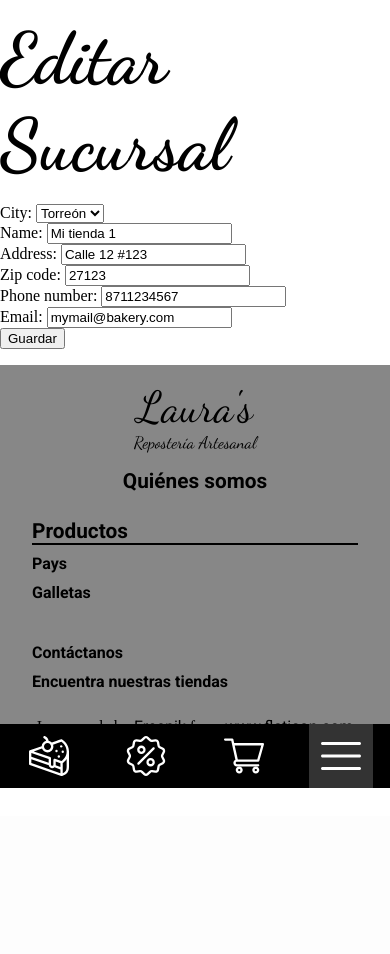
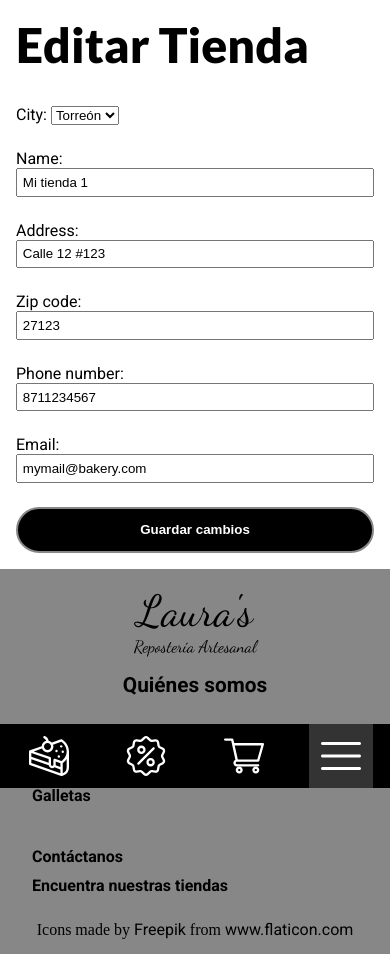
Before and after one commit to rccastruita/PilaII_Proyecto_Plantillas, a Django app: page /stores/3/edit/ in a window 390 px wide. Shown: the part 56-1010 px from the top of the page. Before the commit the page ends 844 px from the top, so only its background shows below. Run offline with Django 3.2, Linux system fonts and the light colour scheme; data comes from the database, SQL or seed files in the repository; both versions use the stored data as it was after the commit; some libraries are stand-ins or nearby versions.

Commit message:
Responsive Store forms

```diff
--- a/stores/templates/stores/store_update.html
+++ b/stores/templates/stores/store_update.html
@@ -5,12 +5,14 @@
 {% block content %}
 
 <main>
-  <section class="section-top">
-    {% include 'section_title.html' with name='Editar Sucursal' %}
-      <form action="" method="POST">{% csrf_token %}
-        {{ form.as_ul }}
-        <input type="submit" name="guardar" value="Guardar">
+  <section class="section section-top">
+    <section class="section-form">
+      <form class="form" action="" method="POST">{% csrf_token %}
+        <h1 class="form__title">Editar Tienda</h1>
+        {{ form.as_p }}
+        <button class="btn btn--black form__submit">Guardar cambios</button>
       </form>
+    </section>
   </section>
 </main>
 {% endblock content %}
--- a/stores/views.py
+++ b/stores/views.py
@@ -22,5 +22,5 @@ class StoreUpdateView(UpdateView):
 class StoreDeleteView(DeleteView):
     model = my_models.Store
     template_name_suffix = '_delete'
-    #context_object_name = 'sucursal'
+    context_object_name = 'store'
     success_url = reverse_lazy('store_list')
```
Also changed, not shown: stores/templates/stores/store_create.html (+7 -5 lines), stores/templates/stores/store_delete.html (+7 -5 lines), db.sqlite3.
